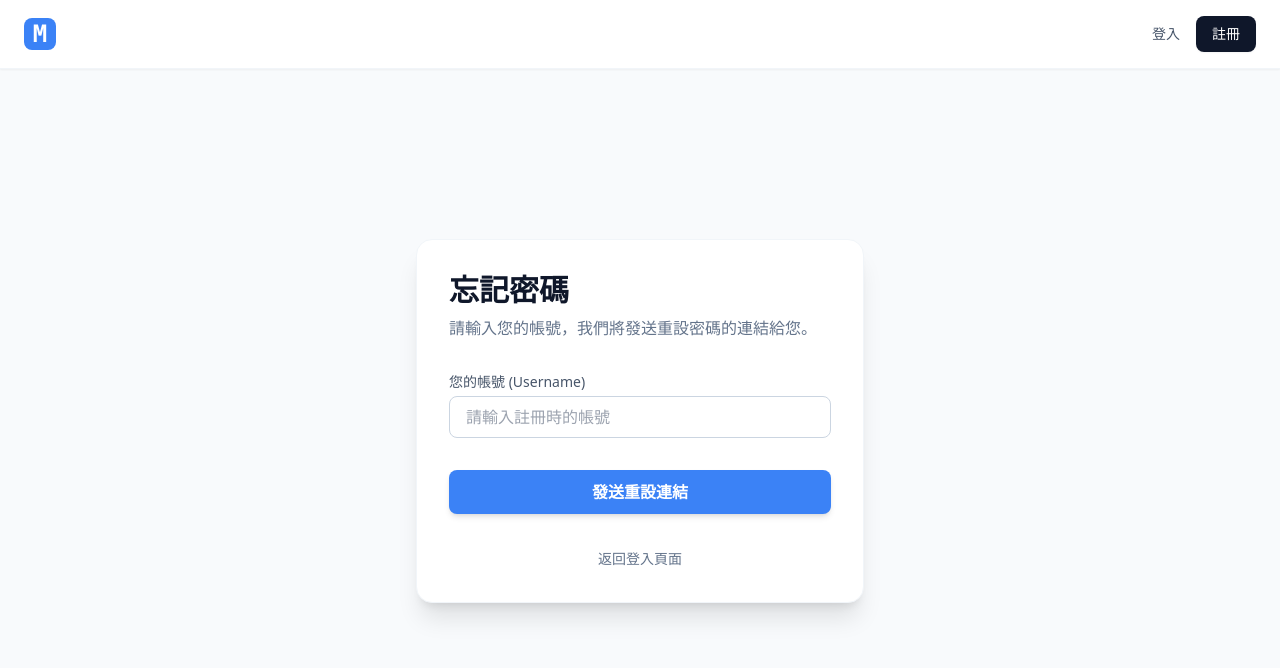
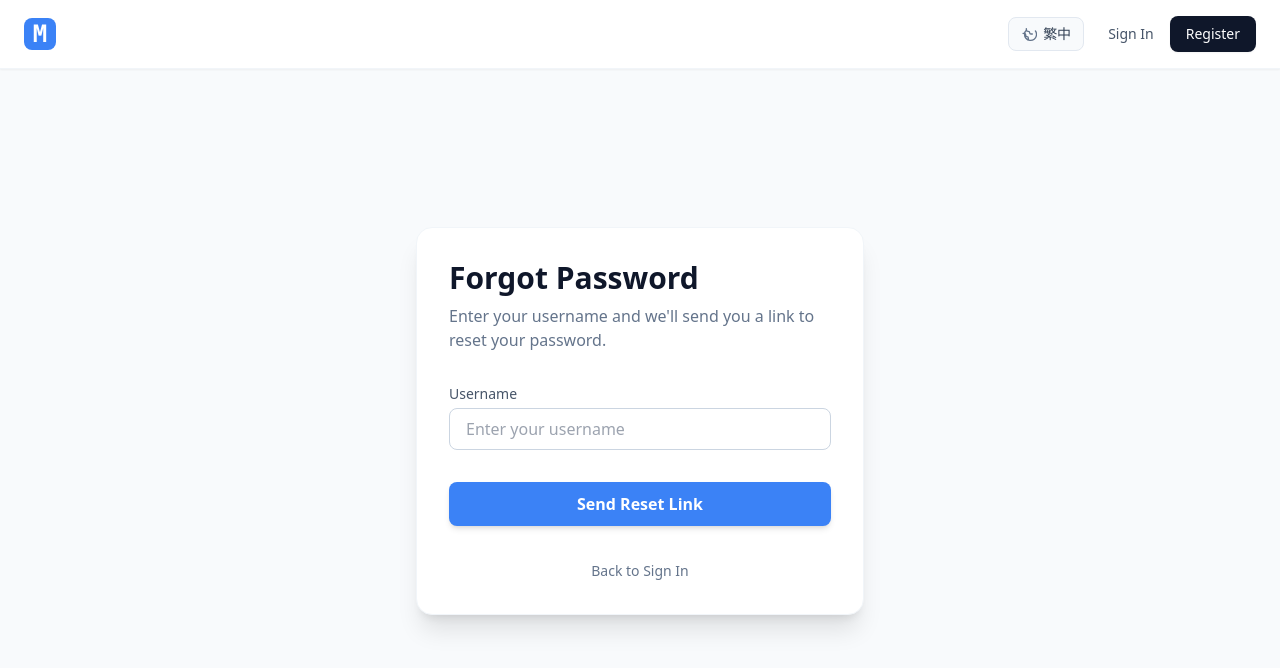
Before and after one commit to s703702002/full-stack-app, a React (Vite) app in the folder apps/frontend/: page /forgot-password in a window 1280 px wide. Shown: the top 668 px of the page. Built offline with nearby package versions, Linux system fonts and the light colour scheme; no server answers.

Commit message:
feat: add frontend i18n

```diff
--- a/apps/frontend/package.json
+++ b/apps/frontend/package.json
@@ -15,11 +15,13 @@
     "@full-stack-app/shared": "workspace:*",
     "@full-stack-app/ui": "workspace:*",
     "@tanstack/react-query": "catalog:",
-    "@tanstack/react-query-devtools": "^5.101.0",
     "axios": "catalog:",
+    "i18next": "catalog:",
+    "i18next-browser-languagedetector": "^8.2.1",
     "react": "catalog:",
     "react-dom": "catalog:",
     "react-hot-toast": "^2.6.0",
+    "react-i18next": "catalog:",
     "react-router-dom": "^7.13.2"
   },
   "devDependencies": {
--- a/apps/frontend/src/components/Navbar.tsx
+++ b/apps/frontend/src/components/Navbar.tsx
@@ -5,14 +5,21 @@ import { useToast } from '../hooks/useToast';
 import { userKeys } from '../queries/userQueries';
 import { Avatar } from '@full-stack-app/ui';
 import { logoutMutation } from '../queries/authQueries';
+import { useTranslation } from 'react-i18next';
 
 export default function Navbar() {
   const { user } = useAuth();
   const queryClient = useQueryClient();
   const { error } = useToast();
+  const { t, i18n } = useTranslation();
 
   const canManageUsers =
     user?.roleName === 'superadmin' || user?.roleName === 'admin';
+
+  const toggleLanguage = () => {
+    const nextLng = i18n.language === 'zh-TW' ? 'en-US' : 'zh-TW';
+    i18n.changeLanguage(nextLng);
+  };
 
   const { mutate: logout } = useMutation({
     ...logoutMutation(),
@@ -43,11 +50,34 @@ export default function Navbar() {
               to="/admin/users"
               className="text-slate-600 hover:text-purple-600 transition"
             >
-              權限管理
+              {t('link.user-management')}
             </Link>
           )}
 
-          {/* 狀態分隔線 (選用：讓選單跟使用者區塊稍微隔開) */}
+          <button
+            onClick={toggleLanguage}
+            className="flex items-center gap-1.5 px-3 py-1.5 rounded-lg border border-slate-200 bg-slate-50 hover:bg-slate-100 text-slate-700 transition focus:outline-none focus:ring-2 focus:ring-slate-200"
+            title={
+              i18n.language === 'zh-TW' ? 'Switch to English' : '切換至繁體中文'
+            }
+          >
+            <svg
+              className="w-4 h-4 text-slate-500"
+              fill="none"
+              stroke="currentColor"
+              viewBox="0 0 24 24"
+            >
+              <path
+                strokeLinecap="round"
+                strokeLinejoin="round"
+                strokeWidth="2"
+                d="M3.055 11H5a2 2 0 012 2v1a2 2 0 002 2 2 2 0 012 2v2.945M8 3.935V5.5A2.5 2.5 0 0010.5 8h.5a2 2 0 012 2 2 2 0 002 2h2m4.6-4.6a9 9 0 11-13.313-1.464"
+              />
+            </svg>
+            <span>{i18n.language === 'zh-TW' ? 'EN' : '繁中'}</span>
+          </button>
+
+          {/* 狀態分隔線 */}
           {user && <div className="h-4 w-px bg-slate-200 mx-2"></div>}
 
           {/* 使用者專屬區塊 */}
@@ -57,17 +87,17 @@ export default function Navbar() {
                 to="/friend-requests"
                 className="hover:text-primary transition"
               >
-                好友管理
+                {t('link.friend-request')}
               </Link>
               <Link to="/profile" className="hover:text-primary transition">
-                個人設定
+                {t('link.profile')}
               </Link>
 
               <button
                 onClick={() => logout()}
                 className="text-slate-500 hover:text-red-600 transition"
               >
-                登出
+                {t('button.sign-out')}
               </button>
 
               <Link
@@ -85,13 +115,13 @@ export default function Navbar() {
           ) : (
             <div className="flex items-center gap-4">
               <Link to="/login" className="hover:text-primary transition">
-                登入
+                {t('button.sign-in')}
               </Link>
               <Link
                 to="/register"
                 className="bg-slate-900 text-white px-4 py-2 rounded-lg hover:bg-slate-800 transition shadow-sm"
               >
-                註冊
+                {t('button.register')}
               </Link>
             </div>
           )}
--- /dev/null
+++ b/apps/frontend/src/locales/en-US.json
@@ -0,0 +1,33 @@
+{
+  "index": {
+    "title": "Advanced Authentication System",
+    "subtitle": "Built with Vite + React + Tailwind and backed by backend Redis Session verification. Secure, fast, and seamlessly intuitive.",
+    "sign-in": "Sign In Now",
+    "register": "Create an Account"
+  },
+  "common": {
+    "error": "An error occurred"
+  },
+  "button": {
+    "sign-in": "Sign In",
+    "sign-out": "Sign Out",
+    "register": "Register"
+  },
+  "link": {
+    "friend-request": "Friends",
+    "profile": "Profile Settings",
+    "user-management": "User Management",
+    "send-reset-link": "Send Reset Link"
+  },
+  "forgot-password": {
+    "title": "Forgot Password",
+    "subtitle": "Enter your username and we'll send you a link to reset your password.",
+    "back-to-login": "Back to Sign In"
+  },
+  "input-label": {
+    "username": "Username"
+  },
+  "input-placeholder": {
+    "username": "Enter your username"
+  }
+}
--- /dev/null
+++ b/apps/frontend/src/locales/i18n.ts
@@ -0,0 +1,23 @@
+import i18n from 'i18next';
+import { initReactI18next } from 'react-i18next';
+import LanguageDetector from 'i18next-browser-languagedetector';
+import zhTW from './zh-TW.json';
+import enUS from './en-US.json';
+
+i18n
+  .use(LanguageDetector)
+  .use(initReactI18next)
+  .init({
+    resources: {
+      'zh-TW': { translation: zhTW },
+      'en-US': { translation: enUS },
+    },
+    fallbackLng: 'zh-TW',
+    interpolation: { escapeValue: false },
+    detection: {
+      order: ['querystring', 'cookie', 'localStorage', 'navigator'],
+      caches: ['localStorage'],
+    },
+  });
+
+export default i18n;
--- /dev/null
+++ b/apps/frontend/src/locales/zh-TW.json
@@ -0,0 +1,33 @@
+{
+  "index": {
+    "title": "終極認證系統",
+    "subtitle": "Vite + React + Tailwind 實作，搭配後端 Redis Session 驗證。安全、快速、體驗流暢。",
+    "sign-in": "立即登入",
+    "register": "註冊新帳號"
+  },
+  "common": {
+    "error": "發生錯誤"
+  },
+  "button": {
+    "sign-in": "登入",
+    "sign-out": "登出",
+    "register": "註冊"
+  },
+  "link": {
+    "friend-request": "好友管理",
+    "profile": "個人設定",
+    "user-management": "權限管理",
+    "send-reset-link": "發送重設連結"
+  },
+  "forgot-password": {
+    "title": "忘記密碼",
+    "subtitle": "請輸入您的帳號，我們將發送重設密碼的連結給您。",
+    "back-to-login": "返回登入頁面"
+  },
+  "input-label": {
+    "username": "您的帳號 (Username)"
+  },
+  "input-placeholder": {
+    "username": "請輸入註冊時的帳號"
+  }
+}
--- a/apps/frontend/src/main.tsx
+++ b/apps/frontend/src/main.tsx
@@ -1,10 +1,10 @@
 import { StrictMode } from 'react';
 import { createRoot } from 'react-dom/client';
 import { QueryClient, QueryClientProvider } from '@tanstack/react-query';
-import { ReactQueryDevtools } from '@tanstack/react-query-devtools';
 import { initApi } from '@full-stack-app/features';
 import { privateApi } from './api';
 import App from './App';
+import './locales/i18n';
 import './index.css';
 
 const queryClient = new QueryClient({
@@ -22,7 +22,6 @@ createRoot(document.getElementById('root')!).render(
   <StrictMode>
     <QueryClientProvider client={queryClient}>
       <App />
-      <ReactQueryDevtools />
     </QueryClientProvider>
   </StrictMode>,
 );
--- a/apps/frontend/src/pages/ForgotPasswordPage.tsx
+++ b/apps/frontend/src/pages/ForgotPasswordPage.tsx
@@ -5,10 +5,12 @@ import { useToast } from '../hooks/useToast';
 import { InputField } from '../components/InputField';
 import { Button } from '../components/Button';
 import { forgotPasswordMutation } from '../queries/authQueries';
+import { useTranslation } from 'react-i18next';
 
 export default function ForgotPasswordPage() {
   const [username, setUsername] = useState('');
   const { success, error } = useToast();
+  const { t } = useTranslation();
 
   const { mutate: forgotPassword, isPending } = useMutation({
     ...forgotPasswordMutation(),
@@ -24,22 +26,22 @@ export default function ForgotPasswordPage() {
   return (
     <div className="min-h-[80vh] flex items-center justify-center">
       <div className="bg-white p-8 rounded-2xl shadow-xl w-full max-w-md border border-slate-100">
-        <h2 className="text-3xl font-bold text-slate-900 mb-2">忘記密碼</h2>
-        <p className="text-slate-500 mb-8">
-          請輸入您的帳號，我們將發送重設密碼的連結給您。
-        </p>
+        <h2 className="text-3xl font-bold text-slate-900 mb-2">
+          {t('forgot-password.title')}
+        </h2>
+        <p className="text-slate-500 mb-8">{t('forgot-password.subtitle')}</p>
 
         <form onSubmit={handleSubmit}>
           <InputField
-            label="您的帳號 (Username)"
+            label={t('input-label.username')}
             type="text"
             value={username}
             onChange={(e) => setUsername(e.target.value)}
             required
-            placeholder="請輸入註冊時的帳號"
+            placeholder={t('input-placeholder.username')}
           />
           <div className="mb-8"></div>
-          <Button loading={isPending}>發送重設連結</Button>
+          <Button loading={isPending}>{t('link.send-reset-link')}</Button>
         </form>
 
         <div className="text-center mt-8">
@@ -47,7 +49,7 @@ export default function ForgotPasswordPage() {
             to="/login"
             className="text-sm text-slate-500 hover:text-primary transition font-medium"
           >
-            返回登入頁面
+            {t('forgot-password.back-to-login')}
           </Link>
         </div>
       </div>
--- a/apps/frontend/src/pages/IndexPage.tsx
+++ b/apps/frontend/src/pages/IndexPage.tsx
@@ -1,27 +1,29 @@
+import { useTranslation } from 'react-i18next';
 import { Link } from 'react-router-dom';
 
 export default function IndexPage() {
+  const { t } = useTranslation();
+
   return (
     <div className="text-center mt-32">
       <h1 className="text-6xl font-extrabold text-slate-950 mb-6">
-        終極認證系統
+        {t('index.title')}
       </h1>
       <p className="text-xl text-slate-600 mb-12 max-w-2xl mx-auto">
-        Vite + React + Tailwind 實作，搭配後端 Redis Session
-        驗證。安全、快速、體驗流暢。
+        {t('index.subtitle')}
       </p>
       <div className="flex gap-4 justify-center">
         <Link
           to="/login"
           className="bg-primary hover:bg-blue-600 text-white font-semibold py-3 px-8 rounded-xl transition duration-150 shadow-md hover:shadow-lg"
         >
-          立即登入
+          {t('index.sign-in')}
         </Link>
         <Link
           to="/register"
           className="bg-white hover:bg-slate-100 text-slate-800 font-semibold py-3 px-8 rounded-xl transition duration-150 shadow border border-slate-200"
         >
-          註冊新帳號
+          {t('index.register')}
         </Link>
       </div>
     </div>
--- a/apps/frontend/tailwind.config.js
+++ b/apps/frontend/tailwind.config.js
@@ -3,7 +3,8 @@ export default {
   content: [
     './index.html',
     './src/**/*.{js,ts,jsx,tsx}',
-    '../../packages/ui/src/**/*.{ts,tsx,js,jsx}',
+    '../../packages/ui/src/**/*.{ts,tsx}',
+    '../../packages/features/src/**/*.{ts,tsx}',
   ],
   theme: {
     extend: {
--- a/pnpm-workspace.yaml
+++ b/pnpm-workspace.yaml
@@ -18,3 +18,5 @@ catalog:
   vite: "^8.0.16"
   vitest: "^4.1.5"
   "zod": "^4.3.6"
+  "i18next": "^26.3.4"
+  "react-i18next": "^17.0.8"
```
Also changed, not shown: 2 other files (tests, documents, lock files or other folders).
